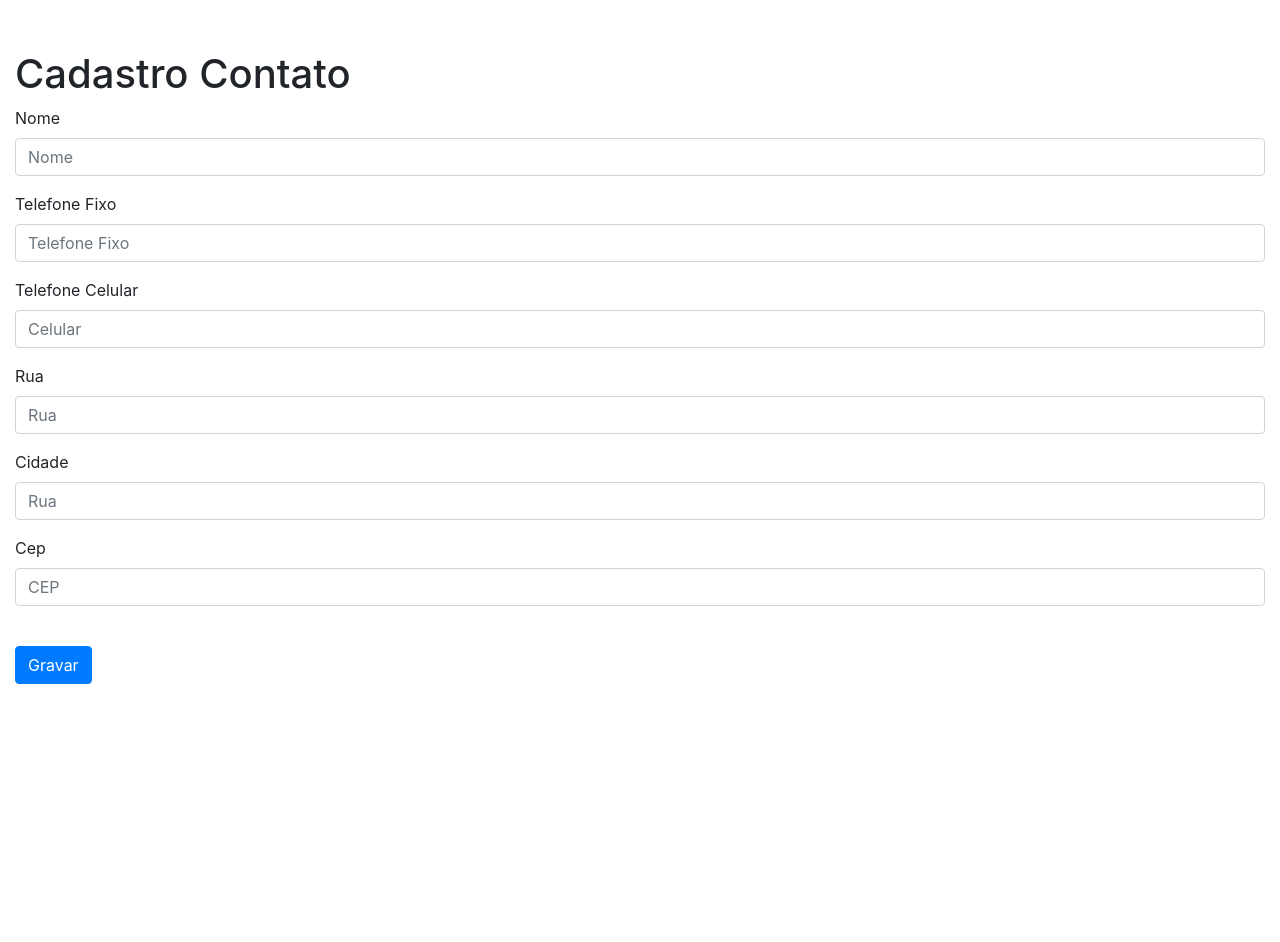
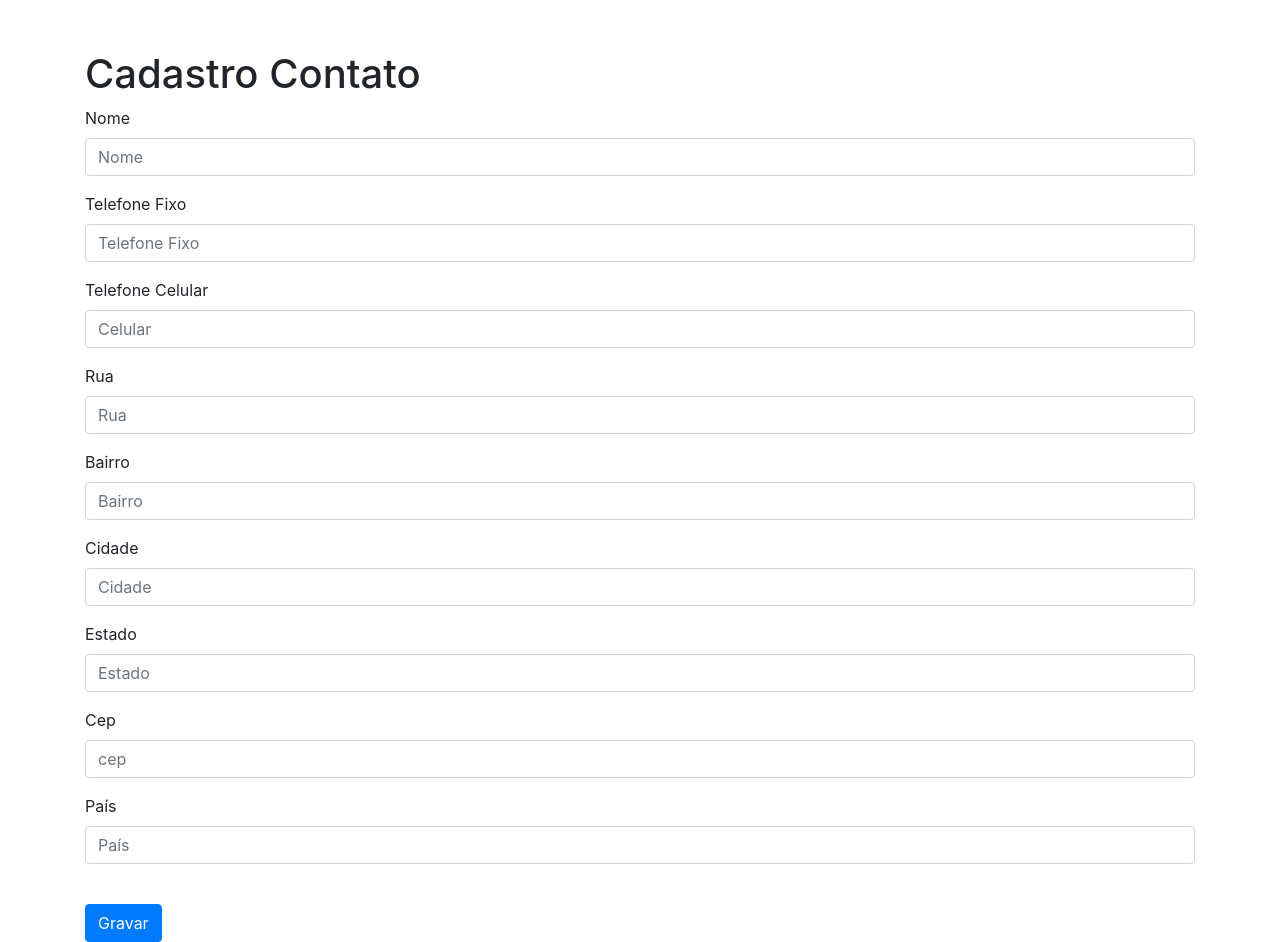
Before and after one commit to tiagonogueiraa/Agenda, a PHP site: page /inserirContato.php in a window 1280 px wide. Before the commit the page ends 684 px from the top, so only its background shows below. Run offline with PHP 8.4, Linux system fonts and the light colour scheme; data that the repository does not hold is empty; some libraries are stand-ins or nearby versions.

Commit message:
atualizado form

```diff
--- a/interface/inserirContato.php
+++ b/interface/inserirContato.php
@@ -24,7 +24,7 @@
 
 	?>
 
-	<div class="container-fluid">
+	<div class="container">
 		<!-- menu -->
 
 
@@ -60,9 +60,25 @@
 					</div>
 
 					<div class="form-group">
-						<label for="rua">Cidade</label>
-						<input type="text" class="form-control" name="rua" id="rua" placeholder="Rua">
+						<label for="bairro">Bairro</label>
+						<input type="text" class="form-control" name="bairro" id="bairro" placeholder="Bairro">
 					</div>
+					<div class="form-group">
+						<label for="cidade">Cidade</label>
+						<input type="text" class="form-control" name="cidade" id="cidade" placeholder="Cidade">
+					</div>
+
+					<div class="form-group">
+						<label for="estado">Estado</label>
+						<input type="text" class="form-control" name="estado" id="estado" placeholder="Estado">
+					</div>
+
+					<div class="form-group">
+						<label for="cep">Cep</label>
+						<input type="text" class="form-control" name="cep" id="cep" placeholder="cep">
+					</div>
+
+
 
 
 			<!--		<div class="form-group">
@@ -76,8 +92,8 @@
 					</div>
 				-->
 				<div class="form-group">
-						<label for="endereco">Cep</label>
-						<input type="text" class="form-control" name="cep" id="cep" placeholder="CEP">
+					<label for="pais">País</label>
+					<input type="text" class="form-control" name="pais" id="cep" placeholder="País">
 				</div>
 				<br>
 
```
Lines whose indentation alone changed are shown as unchanged.
